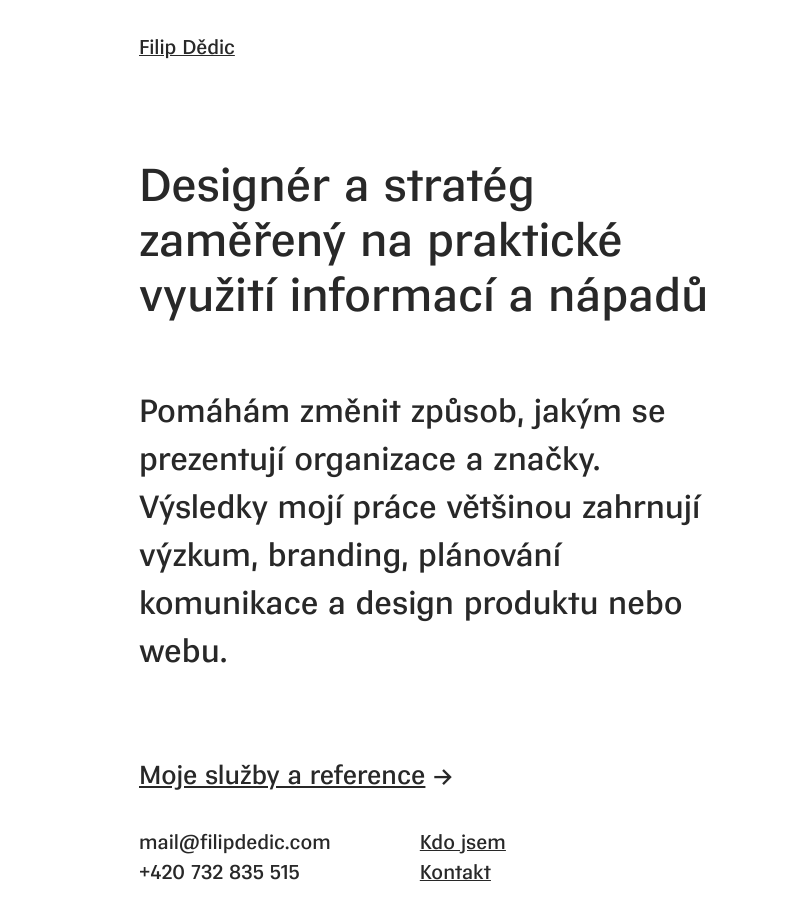
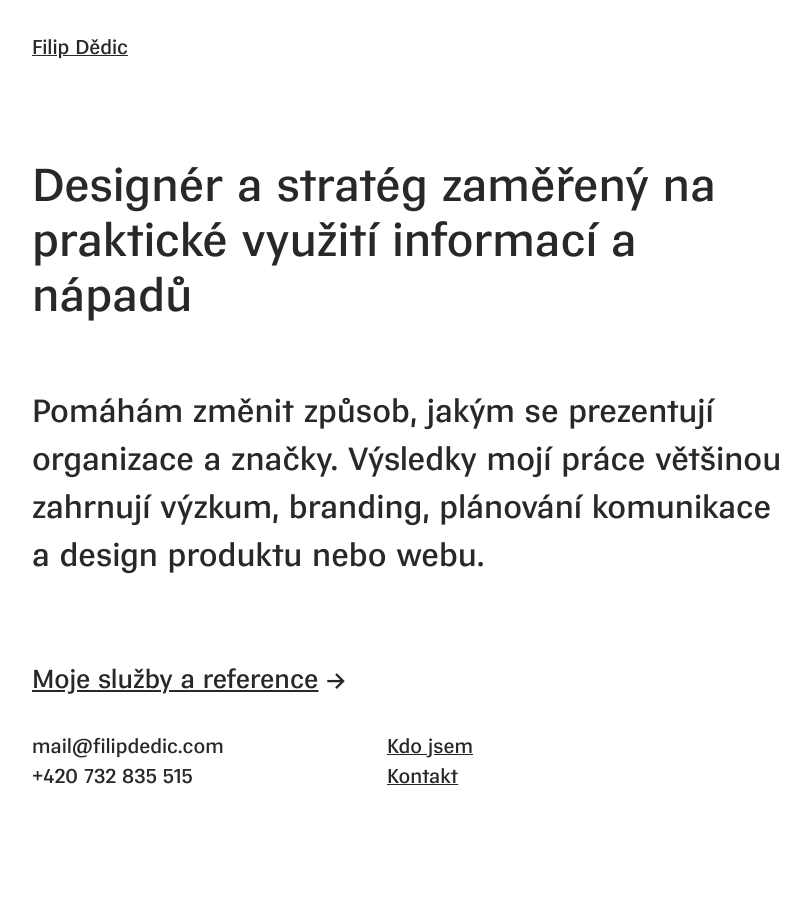
Before and after one commit to fdedic/fdedic.github.io, a Jekyll site: the page built from index.md, in a window 1280 px wide. Shown: the whole page, without its empty margins (96-906 px from the left). Built offline with Jekyll 4.4.1, drawn with Linux system fonts in a browser that asks for light colours; nearby versions of some CDN libraries.

Commit message:
Update skeleton.css

```diff
--- a/assets/css/skeleton.css
+++ b/assets/css/skeleton.css
@@ -31,7 +31,7 @@
 .container {
   position: relative;
   width: 100%;
-  max-width: 90vh;
+  max-width: 90vw;
   margin: 0 auto;
   padding: 0 20px;
   box-sizing: border-box; }
```
